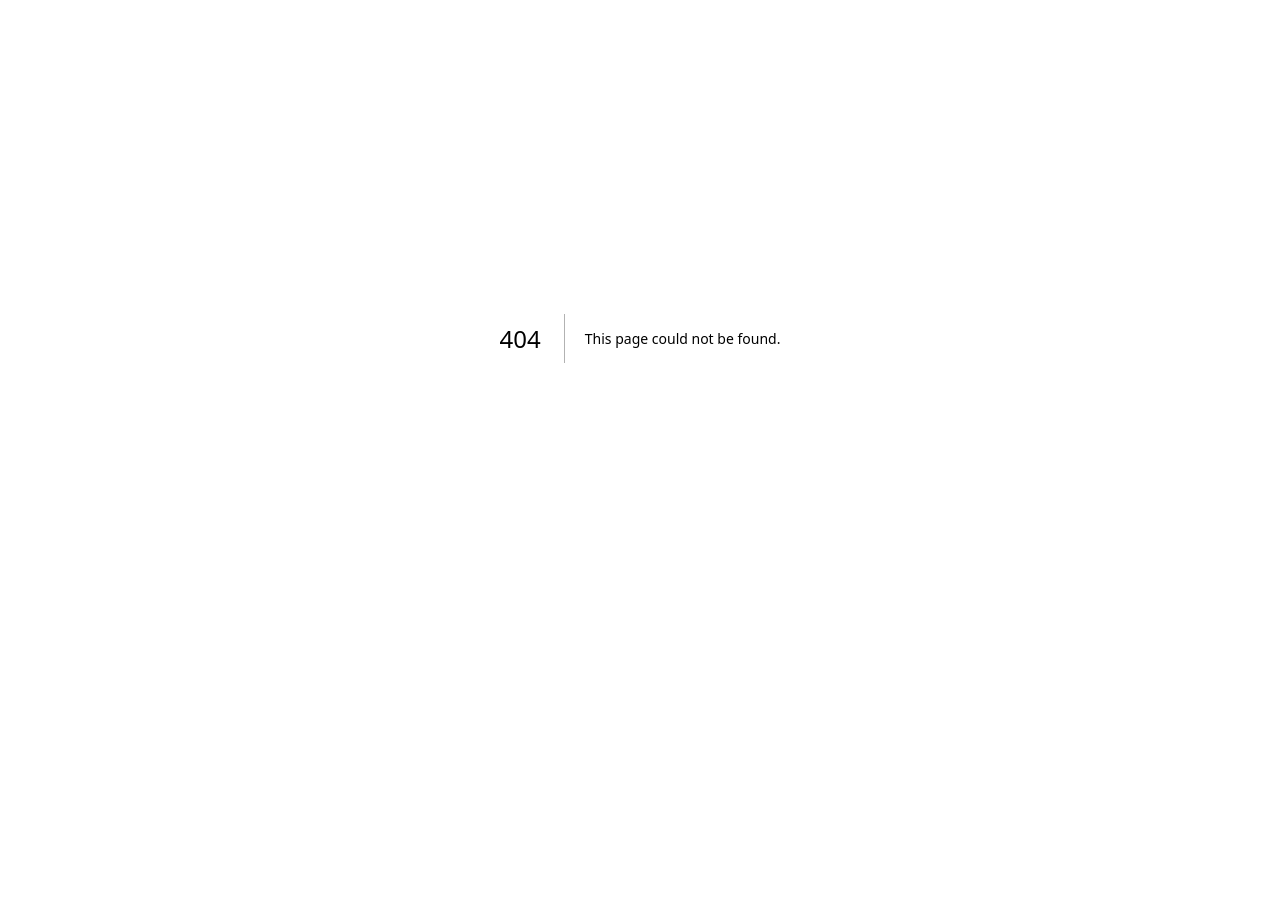
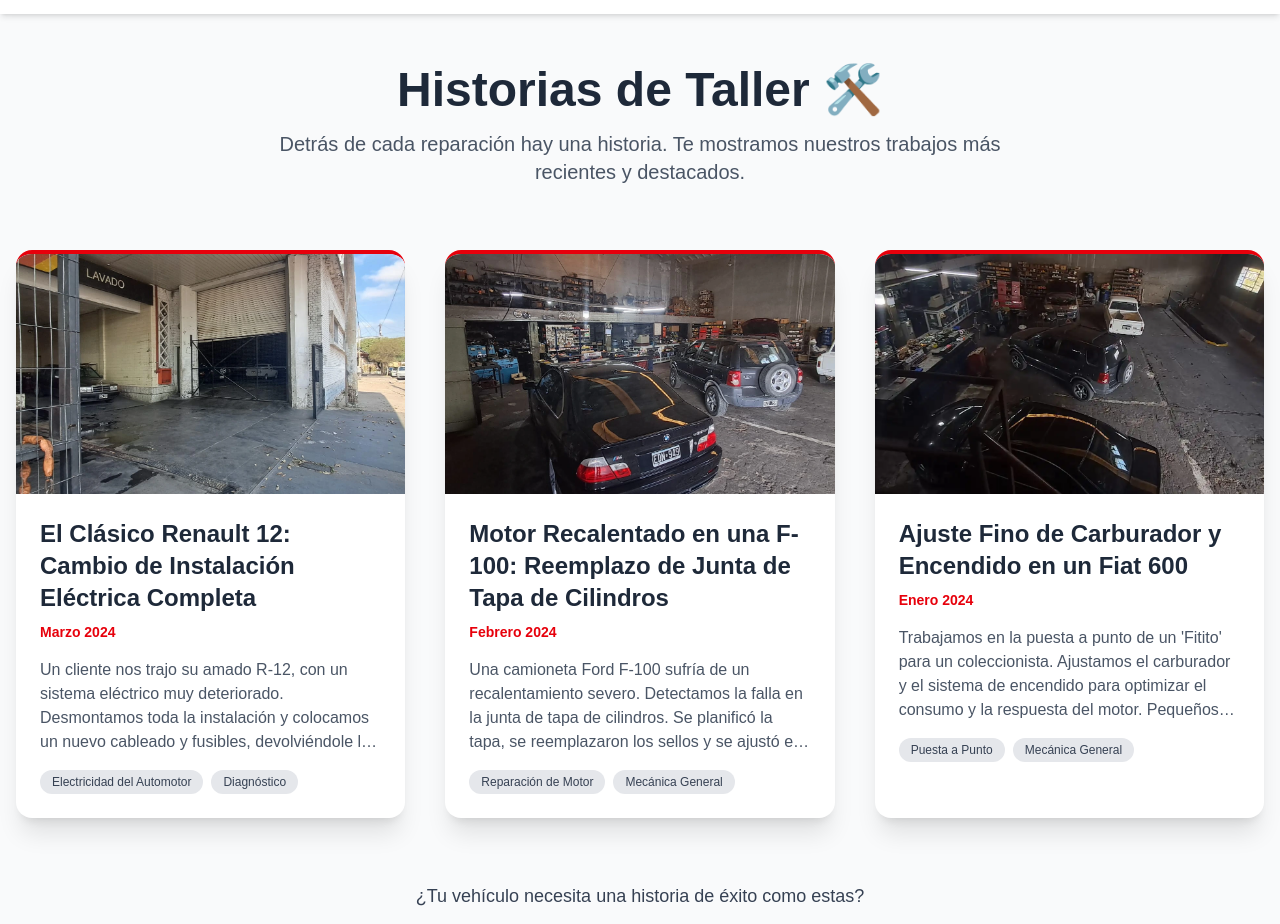
Before and after one commit to JPGenaro/Penicord, a Next.js app in the folder penicord/: page /galeria in a window 1280 px wide. Before the commit this address had no page. Shown: the part 62-986 px from the top of the page. Before the commit the page ends 800 px from the top, so only its background shows below. Built offline with nearby package versions, Linux system fonts and the light colour scheme.

Commit message:
Agregamos la galeria

```diff
--- /dev/null
+++ b/penicord/src/app/galeria/page.tsx
@@ -0,0 +1,153 @@
+'use client';
+import Navbar from '../../components/Navbar';
+import Footer from '../../components/Footer';
+import Image from 'next/image';
+import { motion } from 'framer-motion';
+
+// --- Data de Ejemplos para la Galería ---
+const historiasTrabajos = [
+  {
+    id: 1,
+    titulo: "El Clásico Renault 12: Cambio de Instalación Eléctrica Completa",
+    descripcion: "Un cliente nos trajo su amado R-12, con un sistema eléctrico muy deteriorado. Desmontamos toda la instalación y colocamos un nuevo cableado y fusibles, devolviéndole la vida a cada luz e instrumento. Un trabajo de precisión que nos tomó 3 días.",
+    imagenUrl: '/entrada1.webp',
+    fecha: 'Marzo 2024',
+    servicios: ["Electricidad del Automotor", "Diagnóstico"]
+  },
+  {
+    id: 2,
+    titulo: "Motor Recalentado en una F-100: Reemplazo de Junta de Tapa de Cilindros",
+    descripcion: "Una camioneta Ford F-100 sufría de un recalentamiento severo. Detectamos la falla en la junta de tapa de cilindros. Se planificó la tapa, se reemplazaron los sellos y se ajustó el motor a las especificaciones de fábrica. ¡Quedó como nueva!",
+    imagenUrl: '/herramientas1.webp',
+    fecha: 'Febrero 2024',
+    servicios: ["Reparación de Motor", "Mecánica General"]
+  },
+  {
+    id: 3,
+    titulo: "Ajuste Fino de Carburador y Encendido en un Fiat 600",
+    descripcion: "Trabajamos en la puesta a punto de un 'Fitito' para un coleccionista. Ajustamos el carburador y el sistema de encendido para optimizar el consumo y la respuesta del motor. Pequeños autos, grandes desafíos.",
+    imagenUrl: '/interior2.webp',
+    fecha: 'Enero 2024',
+    servicios: ["Puesta a Punto", "Mecánica General"]
+  }
+  // Meter historias aca
+];
+
+const containerVariants = {
+  hidden: { opacity: 0 },
+  visible: {
+    opacity: 1,
+    transition: {
+      staggerChildren: 0.2,
+      delayChildren: 0.3
+    }
+  }
+};
+
+const itemVariants = {
+  hidden: { y: 30, opacity: 0 },
+  visible: { y: 0, opacity: 1, transition: { duration: 0.6, ease: "easeOut" } }
+};
+
+
+const GaleriaPage = () => {
+
+  return (
+    <main className="min-h-screen bg-gray-50">
+      <Navbar />
+
+      <section id="galeria-historias" className="pt-32 pb-20">
+        <div className="container mx-auto px-4">
+
+          {/* Título de la Sección */}
+          <motion.div
+            initial={{ opacity: 0, y: -20 }}
+            animate={{ opacity: 1, y: 0 }}
+            transition={{ duration: 0.5 }}
+            className="text-center mb-16"
+          >
+            <h1 className="text-5xl font-extrabold text-gray-800 mb-4">
+              Historias de Taller 🛠️
+            </h1>
+            <p className="text-xl text-gray-600 max-w-3xl mx-auto">
+              Detrás de cada reparación hay una historia. Te mostramos nuestros trabajos más recientes y destacados.
+            </p>
+          </motion.div>
+
+          {/* Contenedor de las Historias con Stagger */}
+          <motion.div
+            className="grid grid-cols-1 md:grid-cols-2 lg:grid-cols-3 gap-10"
+            variants={containerVariants}
+            initial="hidden"
+            animate="visible"
+          >
+            {historiasTrabajos.map((historia) => (
+              <motion.div
+                key={historia.id}
+                variants={itemVariants}
+                className="bg-white rounded-2xl shadow-xl overflow-hidden transform hover:scale-[1.02] transition-transform duration-500 ease-out border-t-4 border-red-600"
+              >
+                {/* Imagen del Trabajo */}
+                <div className="relative h-60 w-full">
+                  <Image
+                    src={historia.imagenUrl}
+                    alt={historia.titulo}
+                    layout="fill"
+                    objectFit="cover"
+                    className="object-center"
+                  />
+                </div>
+
+                <div className="p-6">
+                  {/* Título y Fecha */}
+                  <h2 className="text-2xl font-bold text-gray-800 mb-2">{historia.titulo}</h2>
+                  <p className="text-sm text-red-600 font-semibold mb-4">{historia.fecha}</p>
+
+                  {/* Descripción de la Historia */}
+                  <p className="text-gray-600 mb-4 line-clamp-4">
+                    {historia.descripcion}
+                  </p>
+
+                  {/* Tags de Servicios */}
+                  <div className="flex flex-wrap gap-2 mt-4">
+                    {historia.servicios.map((servicio) => (
+                      <span
+                        key={servicio}
+                        className="text-xs font-medium bg-gray-200 text-gray-700 px-3 py-1 rounded-full"
+                      >
+                        {servicio}
+                      </span>
+                    ))}
+                  </div>
+                </div>
+              </motion.div>
+            ))}
+          </motion.div>
+
+          {/* Call to Action */}
+          <motion.div
+            initial={{ opacity: 0, y: 20 }}
+            animate={{ opacity: 1, y: 0 }}
+            transition={{ duration: 0.5, delay: 0.8 }}
+            className="text-center mt-16"
+          >
+            <p className="text-lg text-gray-700 mb-4">
+              ¿Tu vehículo necesita una historia de éxito como estas?
+            </p>
+            <a
+              href="https://wa.me/5493512033152"
+              className="inline-flex items-center bg-red-600 hover:bg-red-700 text-white px-8 py-4 rounded-full text-lg font-semibold transition-all duration-300 shadow-lg"
+            >
+              Agenda tu turno por WhatsApp
+            </a>
+          </motion.div>
+
+        </div>
+      </section>
+
+      <Footer />
+    </main>
+  );
+};
+
+export default GaleriaPage;
--- a/penicord/src/components/Navbar.jsx
+++ b/penicord/src/components/Navbar.jsx
@@ -22,7 +22,7 @@ const Navbar = () => {
             <a href="/#inicio" className="text-gray-700 hover:text-red-600 font-medium">Inicio</a>
             <a href="/#servicios" className="text-gray-700 hover:text-red-600 font-medium">Servicios</a>
             <a href="/nosotros" className="text-gray-700 hover:text-red-600 font-medium">Nosotros</a>
-            <a href="/#galeria" className="text-gray-700 hover:text-red-600 font-medium">Galería</a>
+            <a href="/galeria" className="text-gray-700 hover:text-red-600 font-medium">Galería</a>
             <a href="/#contacto" className="text-gray-700 hover:text-red-600 font-medium">Contacto</a>
 
             <a
```
